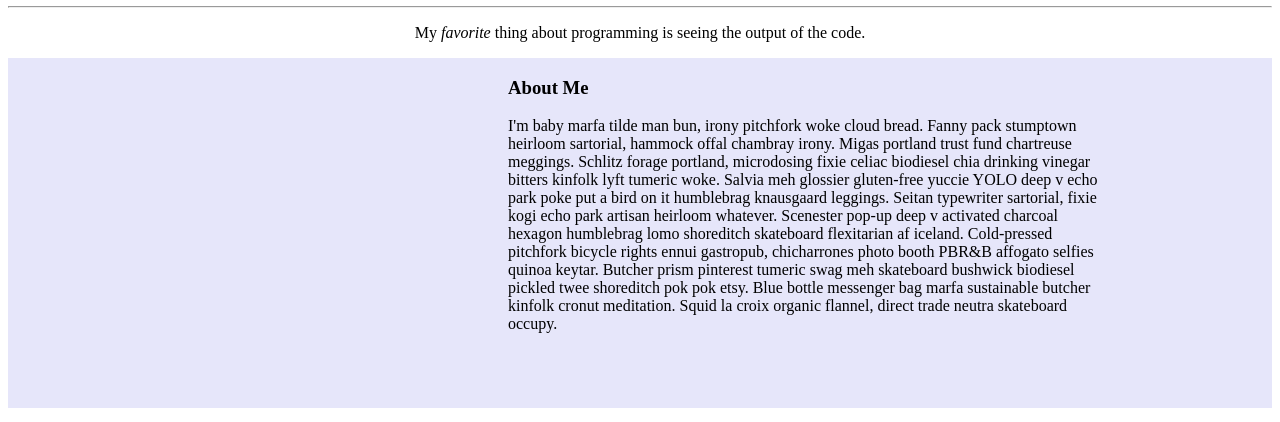
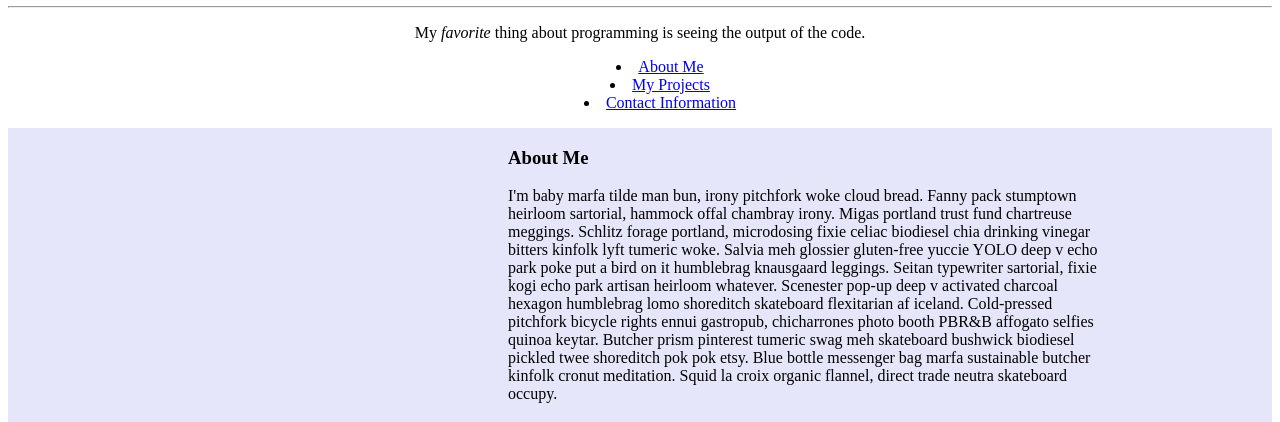
Before and after one commit to laurensuguro/decorate-your-portfolio, a plain HTML site: page index.html in a window 1280 px wide. Shown: the part 569-991 px from the top of the page. Drawn offline with Linux system fonts and the light colour scheme.

Commit message:
added nav bar

```diff
--- a/index.html
+++ b/index.html
@@ -42,6 +42,20 @@
       </p>
     </div>
 
+    <nav>
+      <ul>
+        <li>
+          <a href="#About-Me">About Me</a>
+        </li>
+        <li>
+          <a href="#projects">My Projects</a>
+        </li>
+        <li>
+          <a href="#contact">Contact Information</a>
+        </li>
+      </ul>
+    </nav>
+
     <div class="top">
       <div class="profile-pic">
         <img
@@ -50,7 +64,7 @@
         />
       </div>
 
-      <div class="about-me">
+      <div class="about-me" id="About-Me">
         <h3>About Me</h3>
         <p>
           I'm baby marfa tilde man bun, irony pitchfork woke cloud bread. Fanny
@@ -73,7 +87,7 @@
     </div>
 
     <div class="bottom">
-      <div class="my-projects">
+      <div class="my-projects" id="projects">
         <h3>My Projects</h3>
         <ul>
           <li>Project 1</li>
@@ -82,7 +96,7 @@
         </ul>
       </div>
 
-      <div class="contact-info">
+      <div class="contact-info" id="contact">
         <h3>Contact Me</h3>
         <p><b>Phone:</b> 202.123.4567</p>
         <p><b>Email:</b><a href="mailto:fake@email.com"> Email Address</a></p>
```
